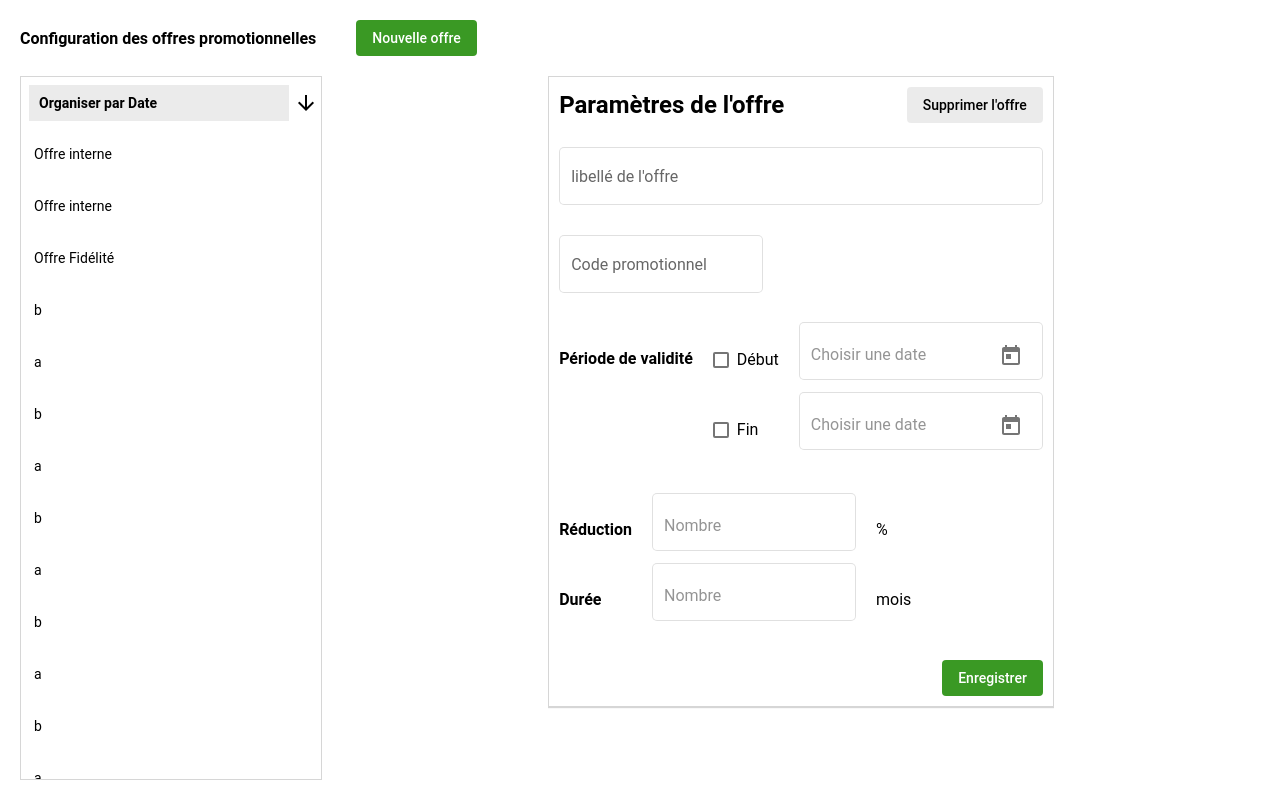
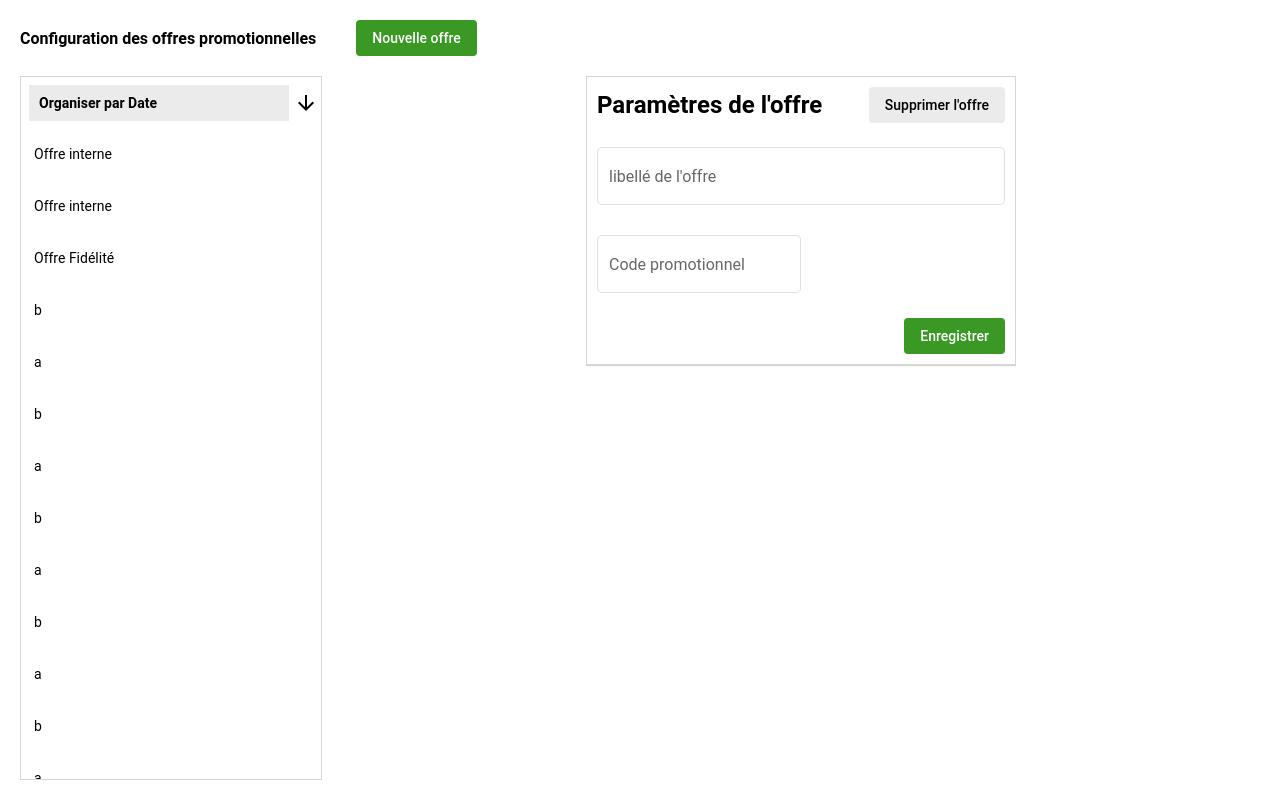
Before and after one commit to emilletpharma/Coupon, an Angular app: page / in a window 1280 px wide. Built offline with nearby package versions, Linux system fonts and the light colour scheme.

Commit message:
2 files modified

```diff
--- a/src/app/form-field-overview-example.ts
+++ b/src/app/form-field-overview-example.ts
@@ -8,14 +8,18 @@
 })
 export class FormFieldOverviewExample {
 
-  validityItemList = [
-    new ValidityItem(ValidityItemType.From, "Période de validité", "Début"),
-    new ValidityItem(ValidityItemType.From, "", "Fin")
+  couponName: string;
+  couponCode: string;
+
+
+  couponValidityItemList = [
+    new CouponValidityItem(CouponValidityItemType.From, "Période de validité", "Début"),
+    new CouponValidityItem(CouponValidityItemType.From, "", "Fin")
   ]
 
-  offerParamItemList = [
-    new OfferParamItem(OfferParamItemType.Discount, "Réduction", "%"),
-    new OfferParamItem(OfferParamItemType.Discount, "Durée", "mois")
+  couponParamItemList = [
+    new CouponParamItem(CouponParamItemType.Percent, "Réduction", "%"),
+    new CouponParamItem(CouponParamItemType.Duration, "Durée", "mois")
   ]
 
 
@@ -23,22 +27,34 @@
 
 }
 
-class ValidityItem {
+class Coupon {
+    constructor(
+    public name: string,
+    public discount: number,
+    public lenght: number,
+    public fromDate?: string,
+    public toDate?: string
+    ) {}
+
+}
+
+
+class CouponValidityItem {
   constructor(
-    public type: ValidityItemType,
+    public type: CouponValidityItemType,
     public title: string,
     public subtitle: string,
     public date?: string) {}
 }
 
-enum ValidityItemType {From, To}
+enum CouponValidityItemType {From, To}
 
-class OfferParamItem {
+class CouponParamItem {
   constructor(
-    public type: OfferParamItemType,
+    public type: CouponParamItemType,
     public title: string,
     public unit: string,
     public value?: number) {}
 
 }
-enum OfferParamItemType {Discount, Lenght}
+enum CouponParamItemType {Percent, Duration}
```
Also changed, not shown: package.json (line endings or trailing spaces).
